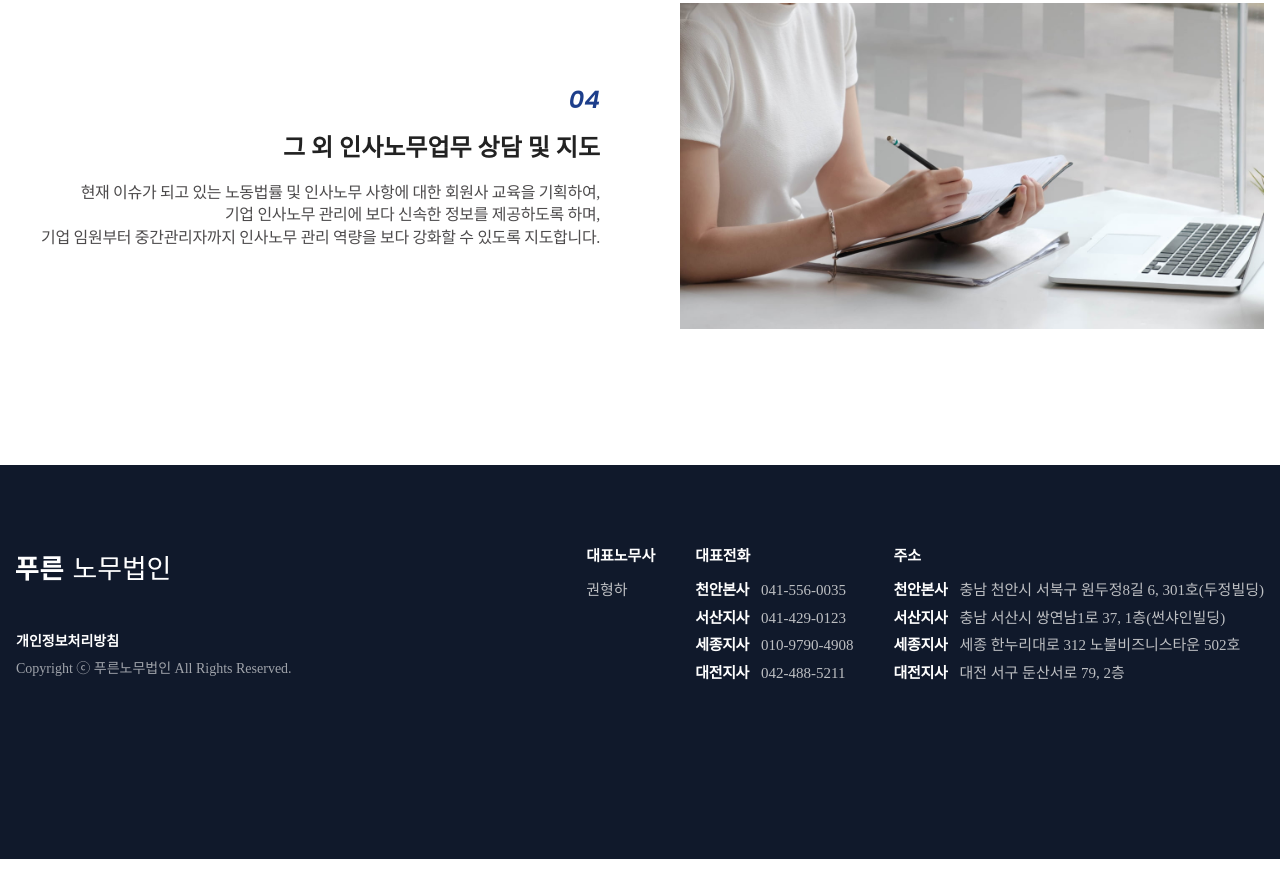
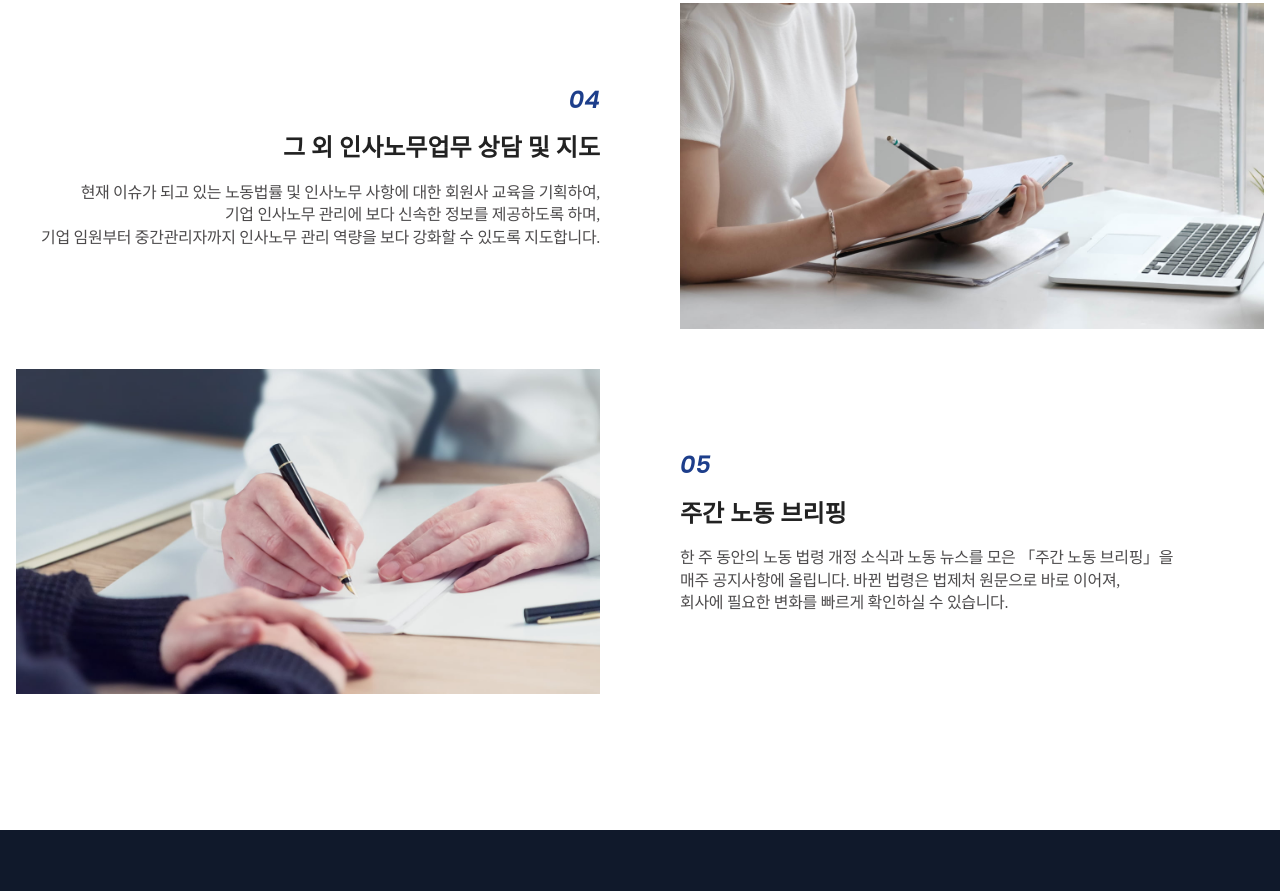
Before and after one commit to nabaho/pureun-site, a plain HTML site: page work1/index.html in a window 1280 px wide. Shown: the part 1916-2807 px from the top of the page. Before the commit the page ends 2775 px from the top, so only its background shows below. Drawn offline with Linux system fonts and the light colour scheme; a web font is replaced by a local one.

Commit message:
feat(홈페이지): 자문서비스 05 「주간 노동 브리핑」 안내
- 매주 공지사항에 올라가는 브리핑(법령 소식·노동 뉴스)을 주요업무에서 알림
- nabaho/pureunall 의 site/ 사본과 같은 스크립트로 똑같이 고침

Co-Authored-By: Claude Opus 5.5 <noreply@anthropic.com>
Claude-Session: https://claude.ai/code/session_015jMZnvhVjcUStMb1q64q1j

```diff
--- a/work1/index.html
+++ b/work1/index.html
@@ -413,6 +413,20 @@
             </div>
         </div>
     </div>
+    <div class="work_row">
+        <div class="img_wrap animate-in" data-anim-delay="0" data-anim-type="fade-in-right">
+            <img src="../assets/images/sub/work4_img2.jpg" alt="주간 노동 브리핑">
+        </div>
+        <div class="text_wrap animate-in" data-anim-delay="0" data-anim-type="fade-in-left">
+            <div class="number">05</div>
+            <div class="title">주간 노동 브리핑</div>
+            <div class="text">
+                한 주 동안의 노동 법령 개정 소식과 노동 뉴스를 모은 「주간 노동 브리핑」을<br class="lg:ds-b ds-n">
+                매주 공지사항에 올립니다. 바뀐 법령은 법제처 원문으로 바로 이어져,<br class="lg:ds-b ds-n">
+                회사에 필요한 변화를 빠르게 확인하실 수 있습니다.
+            </div>
+        </div>
+    </div>
 </div>
 		</div>
 </div>
```
